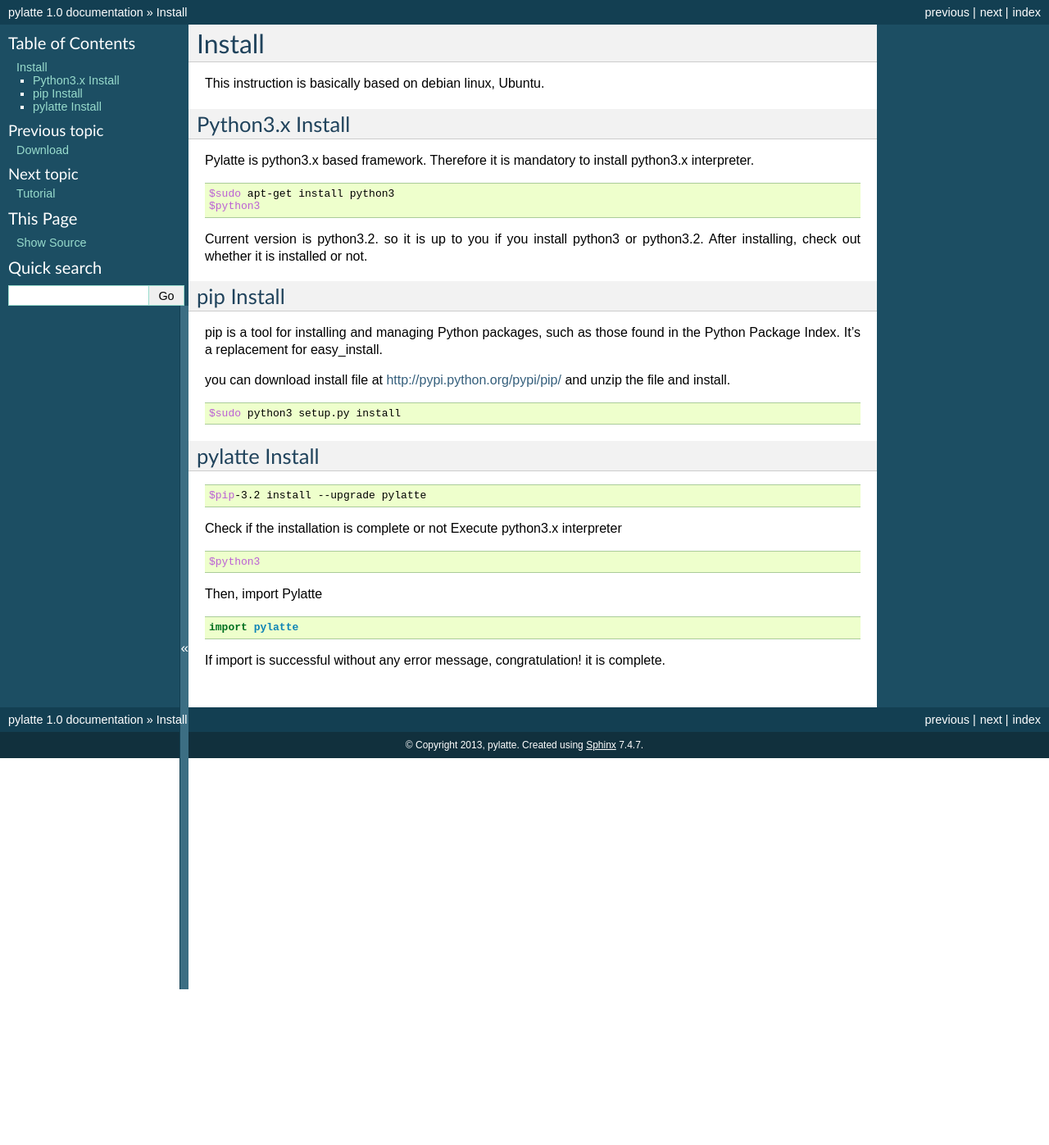
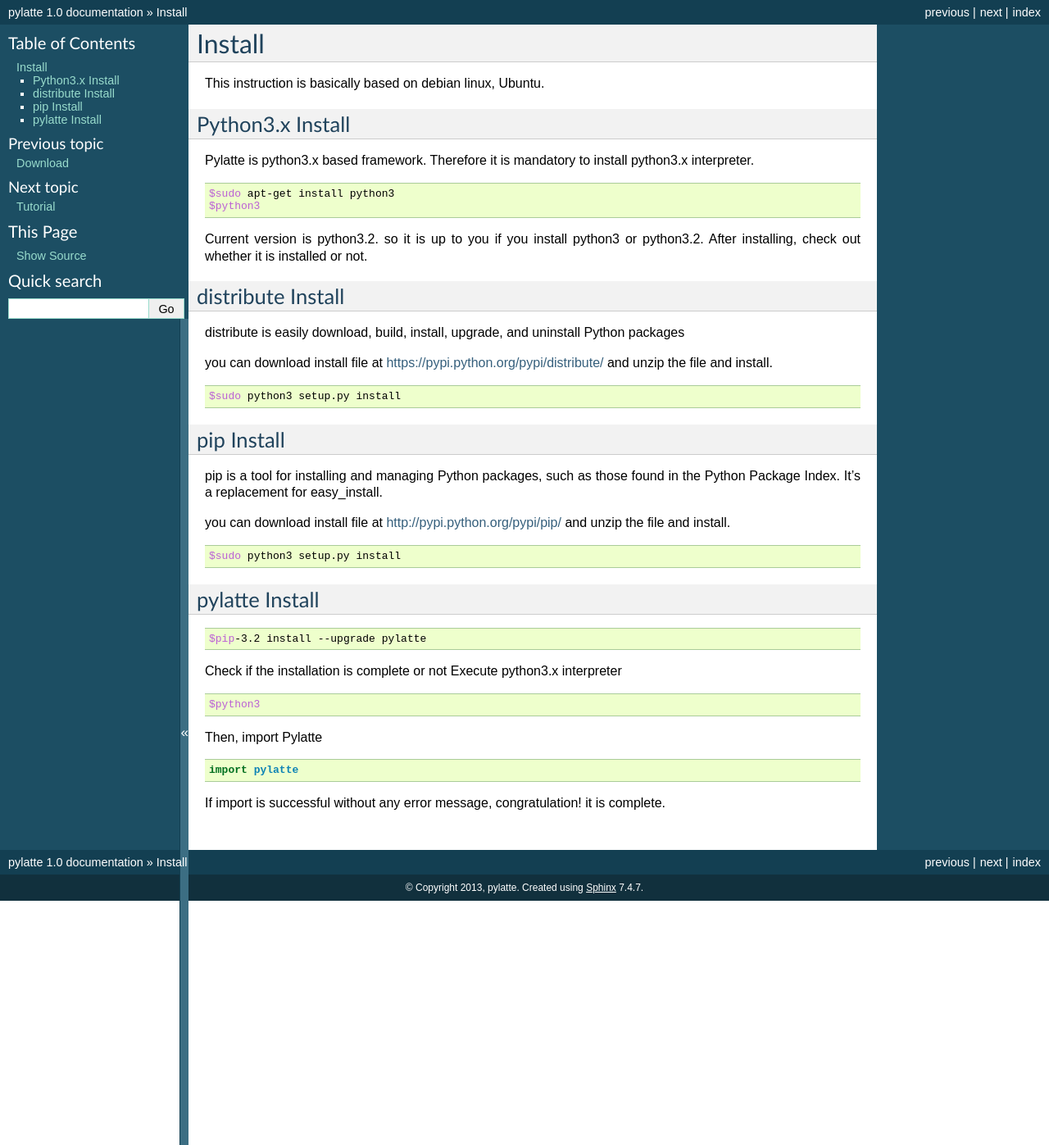
Before and after one commit to hwanseung/pylatte_sphinx_docu, a Sphinx documentation site: the page built from source/install.rst, in a window 1280 px wide. Shown: the whole page at 82% size. Built offline with Sphinx 7.4.7, drawn with Linux system fonts in a browser that asks for light colours; formulas are drawn with MathJax 3; pages that are not in the unit, such as notebooks, are missing from menus; before the commit the page ends 1207 px from its top, so only the background shows below that.

Commit message:
add distribute install at install page.

```diff
--- a/source/install.rst
+++ b/source/install.rst
@@ -14,6 +14,16 @@
 	$python3
 
 Current version is python3.2. so it is up to you if you install python3 or python3.2. After installing, check out whether it is installed or not.
+
+distribute Install
+============
+distribute is easily download, build, install, upgrade, and uninstall Python packages
+
+you can download install file at https://pypi.python.org/pypi/distribute/ and unzip the file and install.
+
+.. code-block:: bash
+
+	$sudo python3 setup.py install
 
 pip Install
 ============
```
Also changed, not shown: 7 other files.
